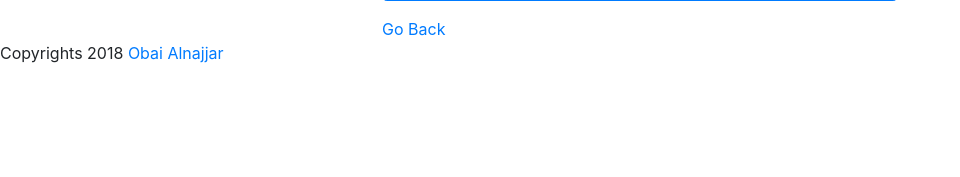
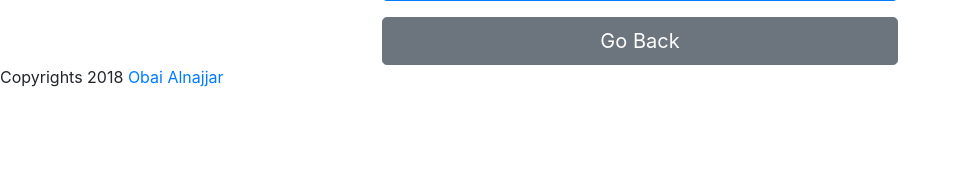
Before and after one commit to 0bai/ItemsCatalog, a Flask app: page /items/new in a window 1280 px wide. Shown: the part 399-576 px from the top of the page, without its empty margins (0-960 px from the left). Run offline with Flask 2, Linux system fonts and the light colour scheme; the visitor is signed in with stand-in values (Sample User, id 1); data that the repository does not hold is empty; parts of the project's set-up code (start-up, migrations or seed data) failed here and were passed over; some libraries are stand-ins or nearby versions.

Commit message:
Fixed cancel button

```diff
--- a/templates/item/edit.html
+++ b/templates/item/edit.html
@@ -35,7 +35,7 @@
                         <button class="btn btn-lg btn-primary btn-block">Submit</button>
                     </div>
                 </form>
-                <a href="/">Go Back</a>
+                <a class="btn btn-lg btn-secondary btn-block" href="javascript:history.back()">Go Back</a>
             </div>
         </div>
     </div>
--- a/templates/item/new.html
+++ b/templates/item/new.html
@@ -28,7 +28,7 @@
                         <button class="btn btn-lg btn-primary btn-block">Submit</button>
                     </div>
                 </form>
-                <a href="/">Go Back</a>
+                <a class="btn btn-secondary btn-lg btn-block" href="javascript:history.back()">Go Back</a>
             </div>
         </div>
     </div>
```
